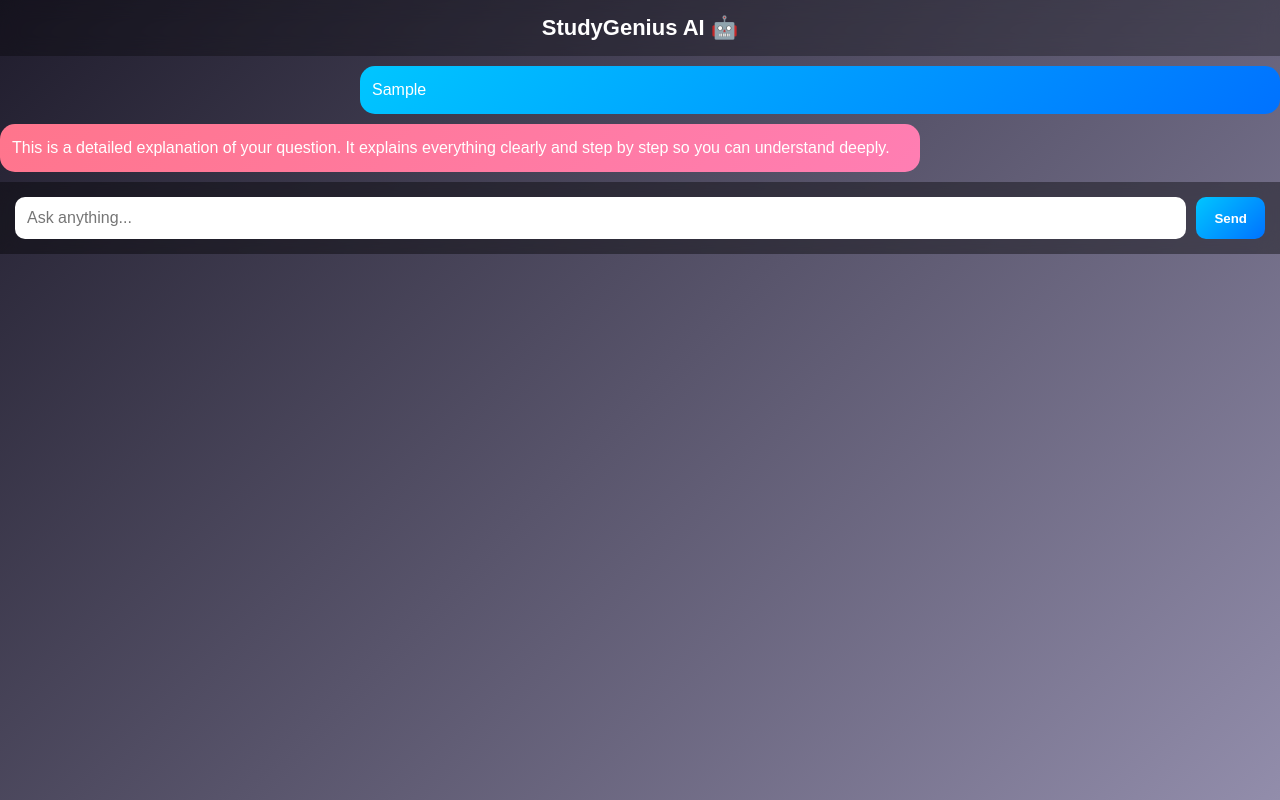
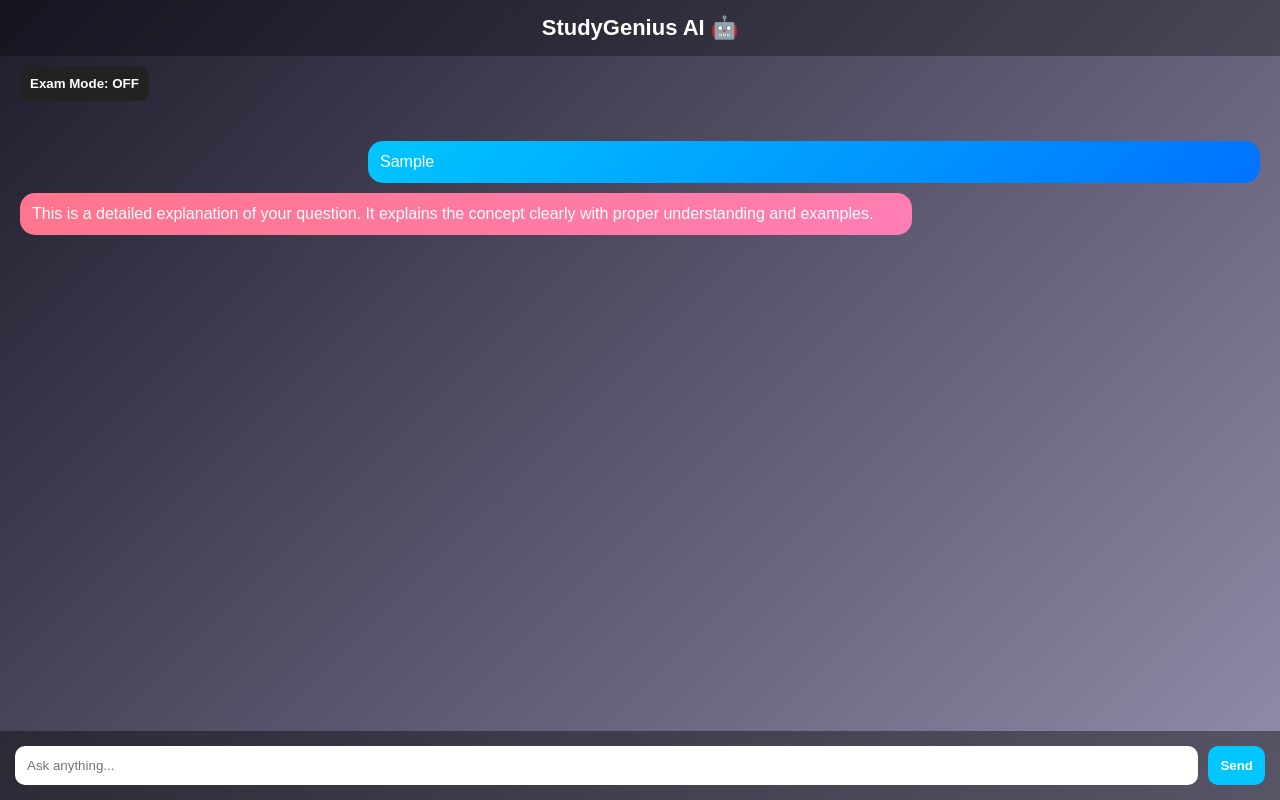
Before and after one commit to kundupranab17-svg/ai-backend, a plain HTML site: page index.html in a window 1280 px wide. Both pictures are taken after typing "Sample" into the empty fields and a click on the button "Send". Drawn offline with Linux system fonts and the light colour scheme.

Commit message:
Update index.html

```diff
--- a/index.html
+++ b/index.html
@@ -20,9 +20,8 @@
       font-size: 22px;
       font-weight: bold;
       background: rgba(0,0,0,0.3);
-      backdrop-filter: blur(10px);
     }
-     <button id="modeBtn" onclick="toggleMode()">Exam Mode: OFF</button>
+
     #chat {
       flex: 1;
       overflow-y: auto;
@@ -34,26 +33,36 @@
       padding: 12px;
       margin: 10px 0;
       border-radius: 15px;
-      line-height: 1.5;
-      animation: fadeIn 0.3s ease;
     }
 
     .user {
-      background: #00c6ff;
       background: linear-gradient(135deg, #00c6ff, #0072ff);
       margin-left: auto;
     }
 
     .bot {
-      background: #ff758c;
       background: linear-gradient(135deg, #ff758c, #ff7eb3);
+    }
+
+    #controls {
+      display: flex;
+      justify-content: space-between;
+      padding: 10px;
+    }
+
+    #modeBtn {
+      padding: 10px;
+      border: none;
+      border-radius: 10px;
+      cursor: pointer;
+      background: #222;
+      color: white;
     }
 
     #inputArea {
       display: flex;
       padding: 15px;
       background: rgba(0,0,0,0.4);
-      backdrop-filter: blur(10px);
     }
 
     input {
@@ -61,27 +70,17 @@
       padding: 12px;
       border-radius: 10px;
       border: none;
-      font-size: 16px;
     }
 
     button {
       margin-left: 10px;
-      padding: 12px 18px;
+      padding: 12px;
       border-radius: 10px;
       border: none;
-      background: linear-gradient(135deg, #00c6ff, #0072ff);
+      cursor: pointer;
+      background: #00c6ff;
       color: white;
       font-weight: bold;
-      cursor: pointer;
-    }
-
-    button:hover {
-      opacity: 0.8;
-    }
-
-    @keyframes fadeIn {
-      from {opacity: 0; transform: translateY(10px);}
-      to {opacity: 1; transform: translateY(0);}
     }
   </style>
 </head>
@@ -89,6 +88,10 @@
 <body>
 
 <header>StudyGenius AI 🤖</header>
+
+<div id="controls">
+  <button id="modeBtn" onclick="toggleMode()">Exam Mode: OFF</button>
+</div>
 
 <div id="chat"></div>
 
@@ -125,10 +128,10 @@
   setTimeout(() => {
     if(examMode) {
       botMsg.innerText =
-        "1. Short Answer\n2. Key Point\n3. Important Fact\n4. Conclusion";
+        "1. Key Point\n2. Important Concept\n3. Short Explanation\n4. Conclusion";
     } else {
       botMsg.innerText =
-        "This is a detailed explanation of your question. It explains everything clearly and step by step so you can understand deeply.";
+        "This is a detailed explanation of your question. It explains the concept clearly with proper understanding and examples.";
     }
   }, 1000);
 
@@ -136,5 +139,6 @@
   chat.scrollTop = chat.scrollHeight;
 }
 </script>
+
 </body>
 </html>
```
